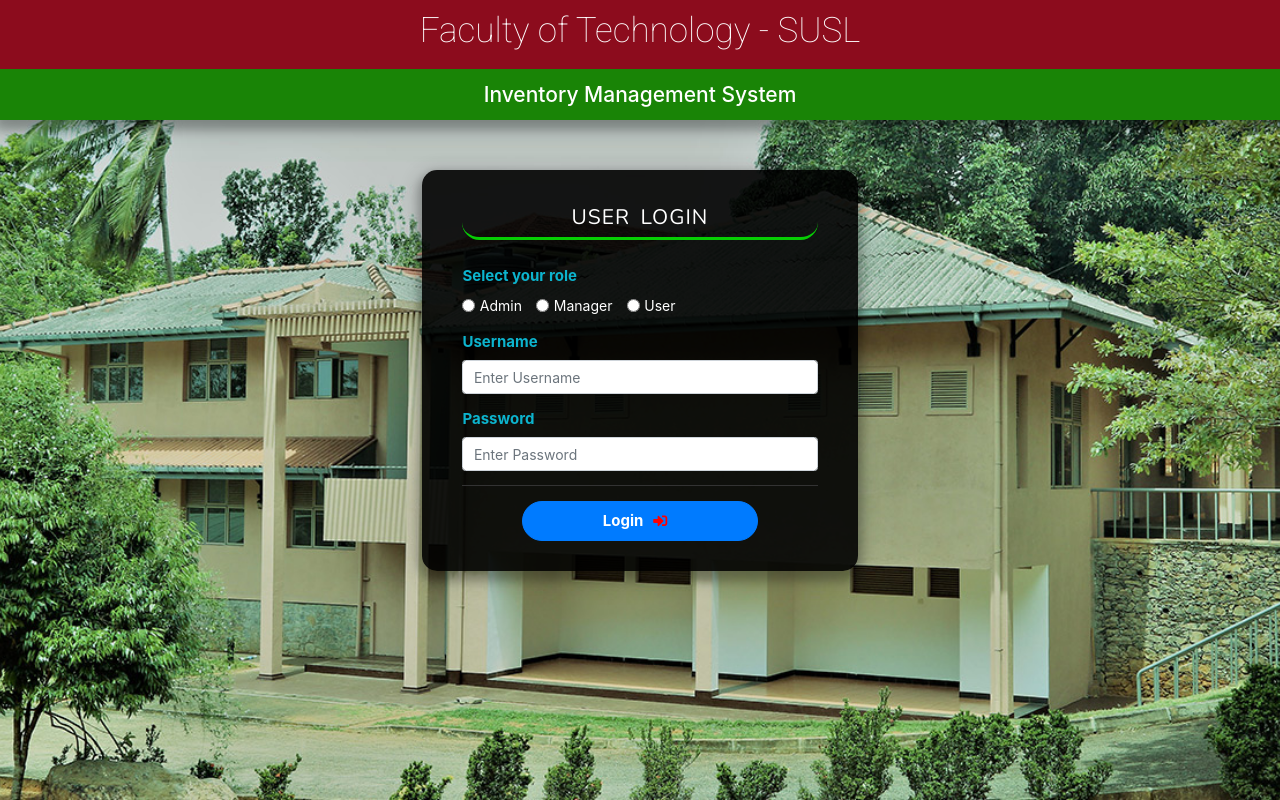
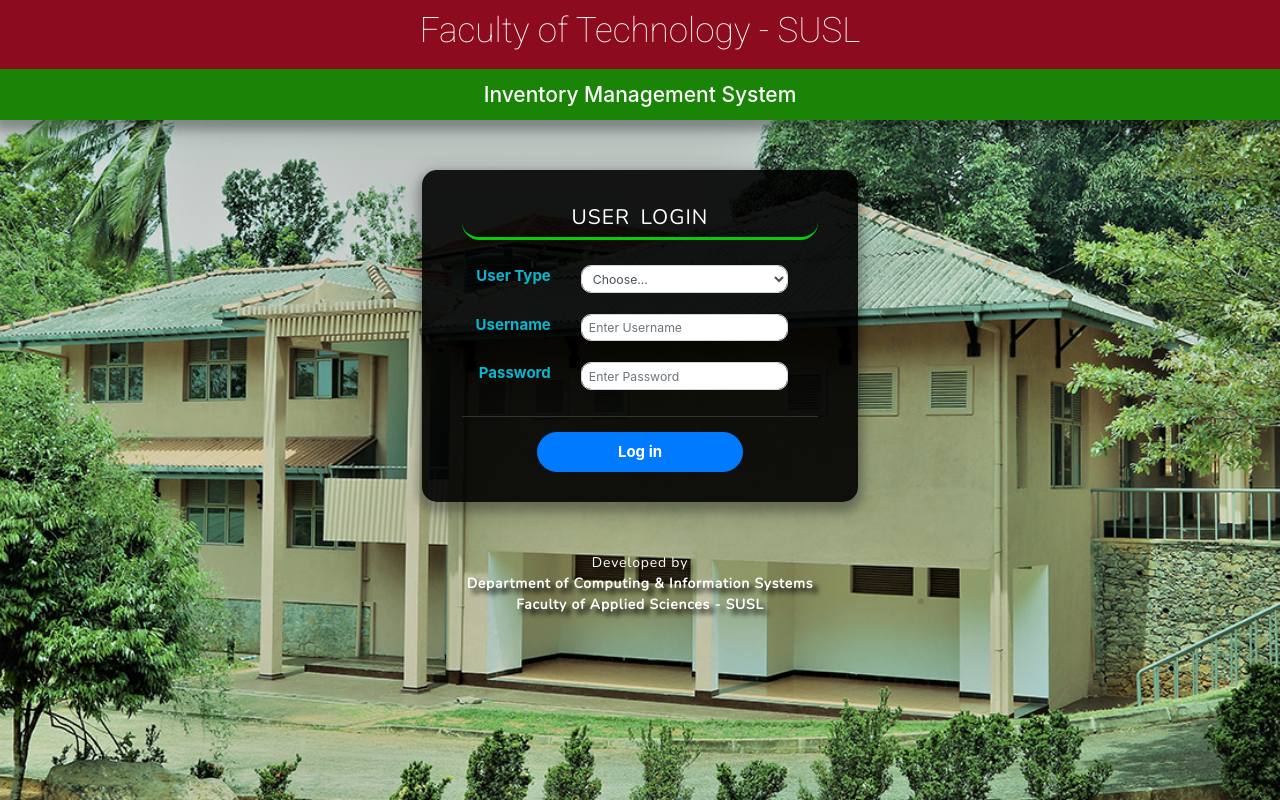
Before and after one commit to BhathiyaTK/IMS-project, a PHP site: page / in a window 1280 px wide. Run offline with PHP 8.4, Linux system fonts and the light colour scheme; some libraries are stand-ins or nearby versions.

Commit message:
updated index file

```diff
--- a/index.php
+++ b/index.php
@@ -1,3 +1,43 @@
+<?php
+
+$host="localhost";
+$db_name="root";
+$db_pass= "";
+$db="tech";
+
+$conn = new mysqli($host,$db_name,$db_pass,$db);
+// Check connection
+if ($conn->connect_error) {
+    die("Connection failed: " . $conn->connect_error);
+}
+
+session_start();
+
+if($_SERVER['REQUEST_METHOD'] == "POST"){
+
+	if(isset($_POST["login"])){
+		$userrole = $_POST["userrole"];
+      	$username = $_POST["username"];
+      	$password = $_POST["password"];
+
+       	$query="SELECT * FROM users WHERE username='$username' AND password='$password' AND user_type='$userrole'";
+		$r=$conn->query($query);
+		if($r->num_rows>0){
+		    while($row=$r->fetch_assoc()){
+		    	$_SESSION['id']=$row['id'];
+		        $_SESSION['username']=$row['username'];
+		        $_SESSION['user_type']=$row['user_type'];
+
+		        header("location: content.php");
+		    }
+		}else{
+			$login_message = '<i class="fas fa-exclamation-triangle fa-lg"></i>User not found. Please input correct details.';
+		}
+    }
+}
+
+?>
+
 <!DOCTYPE html>
 <html>
 <head>
@@ -10,14 +50,48 @@
 	<script type="text/javascript" src="inventory-form-functions.js"></script>
 	<link rel="stylesheet" href="https://use.fontawesome.com/releases/v5.3.1/css/all.css">
 	<script src="https://code.jquery.com/jquery-3.3.1.min.js"></script>
+	<script src="https://cdnjs.cloudflare.com/ajax/libs/jquery/3.3.1/jquery.js"></script>
 	<script src="https://ajax.googleapis.com/ajax/libs/jquery/3.3.1/jquery.min.js"></script>
 	<script src="https://cdnjs.cloudflare.com/ajax/libs/jquery/3.3.1/jquery.js"></script>
 	<script src="https://cdnjs.cloudflare.com/ajax/libs/popper.js/1.14.3/umd/popper.min.js"></script>
 	<script src="https://stackpath.bootstrapcdn.com/bootstrap/4.1.3/js/bootstrap.min.js"></script>
 	<script src="https://cdn.jsdelivr.net/jquery.validation/1.15.1/jquery.validate.min.js"></script>
+	<script src="//cdnjs.cloudflare.com/ajax/libs/validate.js/0.12.0/validate.min.js"></script>
 	<title>IMS | User Login</title>
 </head>
 <body>
+	<script type="text/javascript">
+		$(document).ready(function(){
+
+			$("#login-form").validate({
+				rules: {
+					userrole: "required",
+					username: "required",
+					password: "required"
+				},
+				messages: {
+					userrole: "Please choose the user type.",
+					username: "Please enter username.",
+					password: "Please enter correct password."
+				},
+			    submitHandler: function(form) {
+			      	form.submit();
+			    }
+			});
+		});
+
+		$(function(){
+			$("#userrole_select").focus(function(){
+				$("#login_alert").hide();
+			});
+			$("#username").focus(function(){
+				$("#login_alert").hide();
+			});
+			$("#password").focus(function(){
+				$("#login_alert").hide();
+			});
+		});
+	</script>
 	<div class="login-section-background">
 		<div id="page-header">
 			<h1>Faculty of Technology - SUSL</h1>
@@ -27,34 +101,53 @@
 			<div id="login-header">
 				<h4>User Login</h4>
 			</div>
-			<form>
-				<div class="form-group">
-					<label class="label-titles">Select your role</label><br>
-					<div class="form-check form-check-inline" id="radio-button-1">
-					  	<input class="form-check-input" type="radio" name="inlineRadioOptions" id="inlineRadio1" value="option1">
-					  	<label class="form-check-label" for="inlineRadio1">Admin</label>
+			<form action="index.php" method="POST" id="login-form">
+				<div id="inputs-set">
+					<div class="row">
+						<div class="form-group col-md-4 label_div">
+							<label class="label-titles">User Type</label>
+						</div>
+						<div class="form-group col-md-8">
+							<select id="userrole_select" name="userrole" class="form-control form-control-sm required">
+					        	<option value="" selected>Choose...</option>
+					        	<option value="admin">Admin</option>
+					        	<option value="manager">Manager</option>
+					        	<option value="user">User</option>
+					      	</select>
+						</div>
 					</div>
-					<div class="form-check form-check-inline"  id="radio-button-2">
-					  	<input class="form-check-input" type="radio" name="inlineRadioOptions" id="inlineRadio2" value="option2">
-					  	<label class="form-check-label" for="inlineRadio2">Manager</label>
+					<div class="row input-fields">
+						<div class="form-group col-md-4 label_div">
+							<label class="label-titles" for="exampleInputText1">Username</label>
+						</div>
+					    <div class="form-group col-md-8">
+					    	<input type="text" name="username" class="form-control form-control-sm inputs" id="username" aria-describedby="emailHelp" placeholder="Enter Username">
+					    </div>
 					</div>
-					<div class="form-check form-check-inline"  id="radio-button-3">
-					  	<input class="form-check-input" type="radio" name="inlineRadioOptions" id="inlineRadio3" value="option3">
-					  	<label class="form-check-label" for="inlineRadio3">User</label>
+					<div class="row input-fields">
+						<div class="form-group col-md-4 label_div">
+							<label class="label-titles" for="exampleInputPassword1">Password</label>
+						</div>
+					    <div class="form-group col-md-8">
+					    	<input type="password" name="password" class="form-control form-control-sm inputs" id="password" placeholder="Enter Password">
+					    </div>
 					</div>
 				</div>
-				<div class="form-group">
-				    <label class="label-titles" for="exampleInputText1">Username</label>
-				    <input type="text" class="form-control" id="exampleInputText1" aria-describedby="emailHelp" placeholder="Enter Username">
-				</div>
-				<div class="form-group">
-				    <label class="label-titles" for="exampleInputPassword1">Password</label>
-				    <input type="password" class="form-control" id="exampleInputPassword1" placeholder="Enter Password">
-				</div>
 				<div id="login-button-div">
-					<button type="submit" class="btn btn-primary">Login<i class="fas fa-sign-in-alt"></i></button>
+					<input type="submit" name="login" value="Log in" class="btn btn-primary" id="log-in-btn">
 				</div>
 			</form>
+			<?php if(isset($login_message)){ ?>
+				<div class="alert alert-danger" id="login_alert">
+					<?php echo $login_message; ?>
+				</div>
+			<?php } ?>
+
+		</div>
+		<div class="developer-title">
+			<span>Developed by</span><br>
+			Department of Computing & Information Systems<br>
+			Faculty of Applied Sciences - SUSL
 		</div>
 	</div>
 </body>
```
